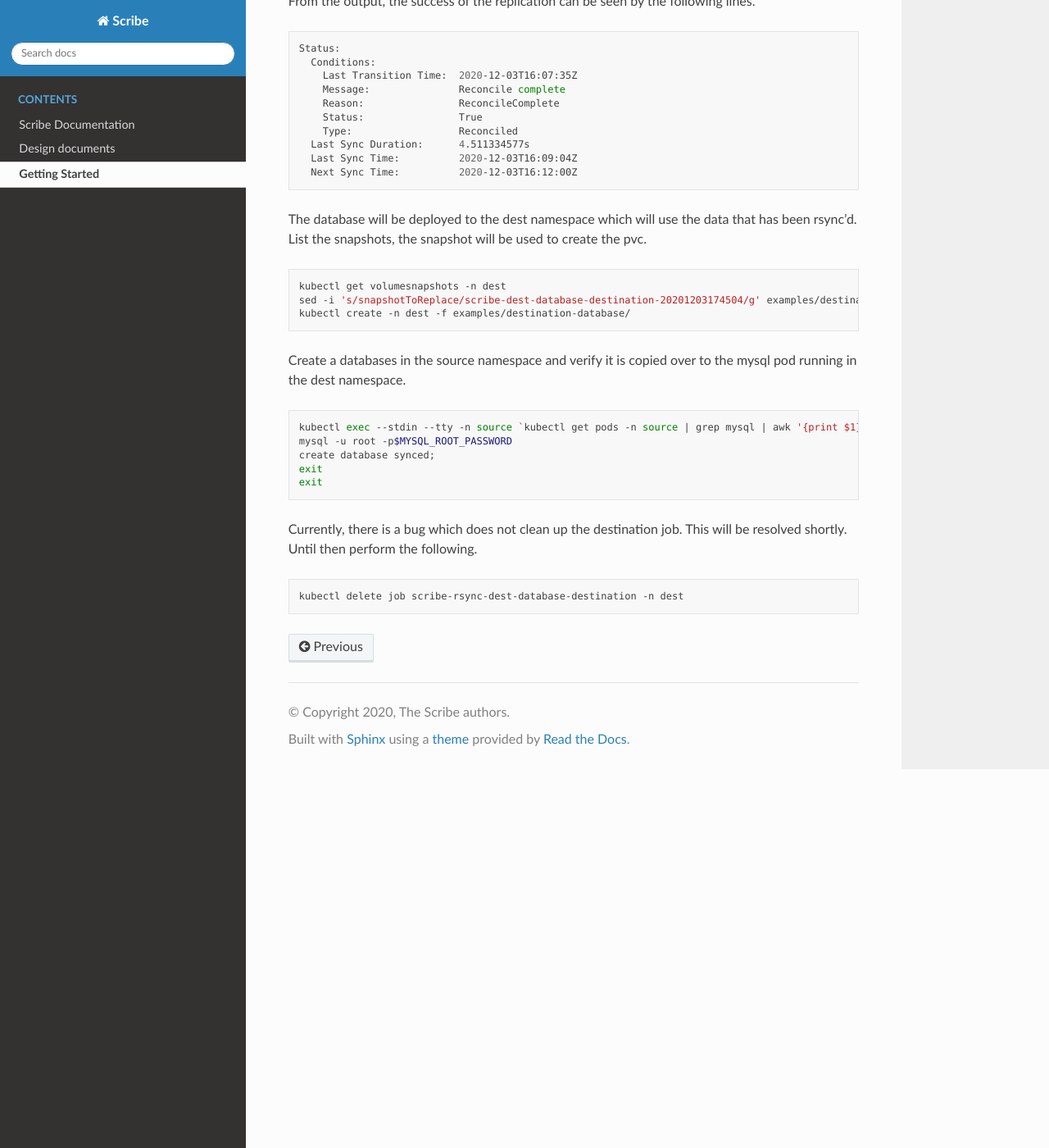
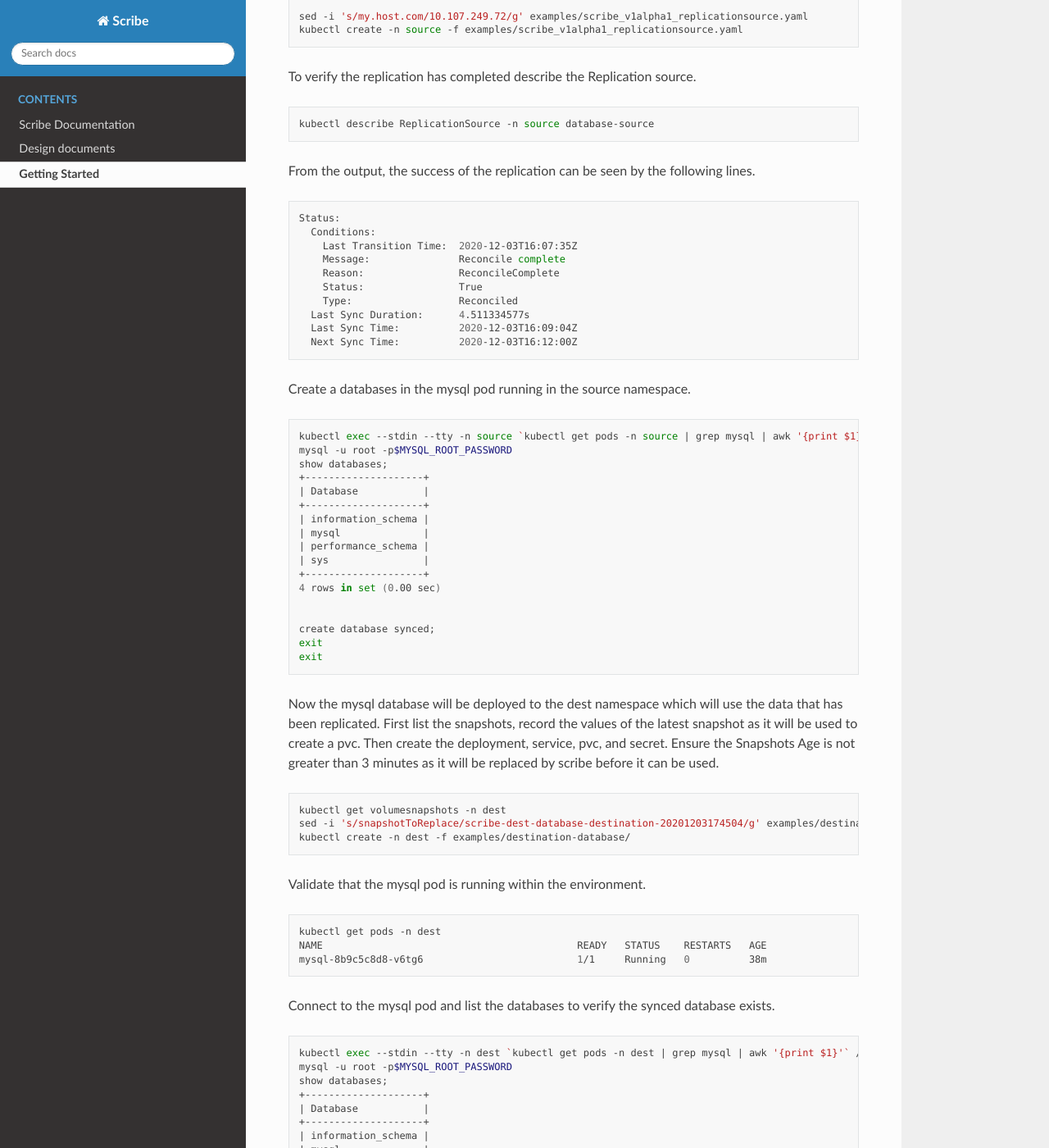
Before and after one commit to backube/volsync, a Sphinx documentation site: the page built from docs/getting_started/index.rst, in a window 1280 px wide and 1400 px high, scrolled down 1806 px. Shown: the whole window at 82% size. Built offline with Sphinx 7.4.7 and the Read the Docs theme 2.0.0, drawn with Linux system fonts in a browser that asks for light colours; some of the changed text lies outside the part shown.

Commit message:
getting started doc
Signed-off-by: Ryan Cook <rcook@redhat.com>

```diff
--- a/docs/getting_started/index.rst
+++ b/docs/getting_started/index.rst
@@ -10,14 +10,10 @@
 components.
 
 Volume SnapShot capabilities are required for Scribe. If you are using Kind to develop functionality in
-Scribe or to test replication perform the following.
+Scribe or ensure that you are using a CSI capable storageclass.
 
-.. code-block bash
-
-   kubectl create -f hack/crds
-
-Run the make command to deploy the objects into the cluster. Before starting ensure that your KUBECONFIG
-is set to the cluster you want to install Scribe.
+If you are wanting try scribe run the make command to deploy the objects into
+the cluster. Before starting ensure that your KUBECONFIG is set to the cluster you want to install Scribe.
 
 .. code-block:: bash
 
@@ -29,12 +25,22 @@
 
    kubectl get pods -n scribe-system
 
+If you are developing and adding functionality to scribe run the following as it will output the logs of
+the controller to your terminal.
+
+.. code-block:: bash
+
+   make install
+   make run
+
+
 Using Rsync
 ===========
 The following example will use the rsync replication method and take a Snapshot at the destination.
 A database will be used.
 
 First, create the destination and deploy the ReplicationDestination configuration.
+
 .. code-block:: bash
 
    kubectl create ns dest
@@ -50,12 +56,14 @@
    scribe-rsync-dest-database-sample   ClusterIP   10.107.249.72   <none>        22/TCP    18s
 
 Now it is time to deploy our database.
+
 .. code-block:: bash
 
    kubectl create ns source
    kubectl create -n source -f examples/source-database
 
 Verify the database is running.
+
 .. code-block:: bash
 
    kubectl get pods -n source
@@ -76,7 +84,7 @@
 .. code-block:: bash
 
    sed -i 's/my.host.com/10.107.249.72/g' examples/scribe_v1alpha1_replicationsource.yaml
-   oc create -n source -f examples/scribe_v1alpha1_replicationsource.yaml
+   kubectl create -n source -f examples/scribe_v1alpha1_replicationsource.yaml
 
 To verify the replication has completed describe the Replication source.
 
@@ -99,8 +107,32 @@
      Last Sync Time:          2020-12-03T16:09:04Z
      Next Sync Time:          2020-12-03T16:12:00Z
 
-The database will be deployed to the dest namespace which will use the data that has been rsync'd.
-List the snapshots, the snapshot will be used to create the pvc.
+Create a databases in the mysql pod running in the source namespace.
+
+.. code-block:: bash
+
+   kubectl exec --stdin --tty -n source `kubectl get pods -n source | grep mysql | awk '{print $1}'` /bin/bash
+   mysql -u root -p$MYSQL_ROOT_PASSWORD
+   show databases;
+   +--------------------+
+   | Database           |
+   +--------------------+
+   | information_schema |
+   | mysql              |
+   | performance_schema |
+   | sys                |
+   +--------------------+
+   4 rows in set (0.00 sec)
+
+
+   create database synced;
+   exit
+   exit
+
+Now the mysql database will be deployed to the dest namespace which will use the data that has been replicated.
+First list the snapshots, record the values of the latest snapshot as it will be used to create a pvc. Then create
+the deployment, service, pvc, and secret. Ensure the Snapshots Age is not greater than 3 minutes as it will be replaced
+by scribe before it can be used.
 
 .. code-block:: bash
 
@@ -108,20 +140,28 @@
    sed -i 's/snapshotToReplace/scribe-dest-database-destination-20201203174504/g' examples/destination-database/mysql-pvc.yaml
    kubectl create -n dest -f examples/destination-database/
 
-Create a databases in the source namespace and verify it is copied over to the mysql pod running in
-the dest namespace.
+Validate that the mysql pod is running within the environment.
 
 .. code-block:: bash
 
-   kubectl exec --stdin --tty -n source `kubectl get pods -n source | grep mysql | awk '{print $1}'` /bin/bash
-   mysql -u root -p$MYSQL_ROOT_PASSWORD
-   create database synced;
-   exit
-   exit
+   kubectl get pods -n dest
+   NAME                                           READY   STATUS    RESTARTS   AGE
+   mysql-8b9c5c8d8-v6tg6                          1/1     Running   0          38m
 
-Currently, there is a bug which does not clean up the destination job. This will be resolved shortly. Until then
-perform the following.
+Connect to the mysql pod and list the databases to verify the synced database exists.
 
 .. code-block:: bash
 
-   kubectl delete job scribe-rsync-dest-database-destination -n dest
+   kubectl exec --stdin --tty -n dest `kubectl get pods -n dest | grep mysql | awk '{print $1}'` /bin/bash
+   mysql -u root -p$MYSQL_ROOT_PASSWORD
+   show databases;
+   +--------------------+
+   | Database           |
+   +--------------------+
+   | information_schema |
+   | mysql              |
+   | performance_schema |
+   | synced             |
+   | sys                |
+   +--------------------+
+   5 rows in set (0.00 sec)
```
